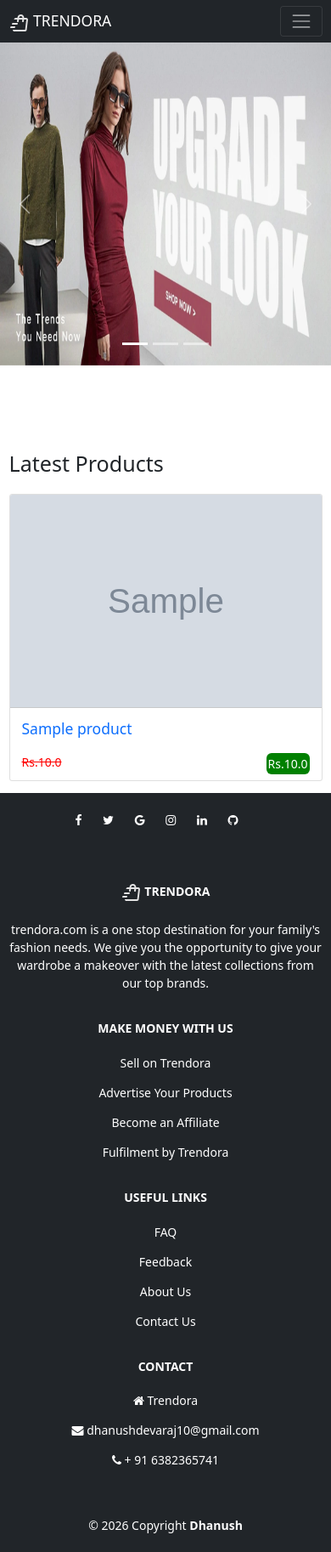
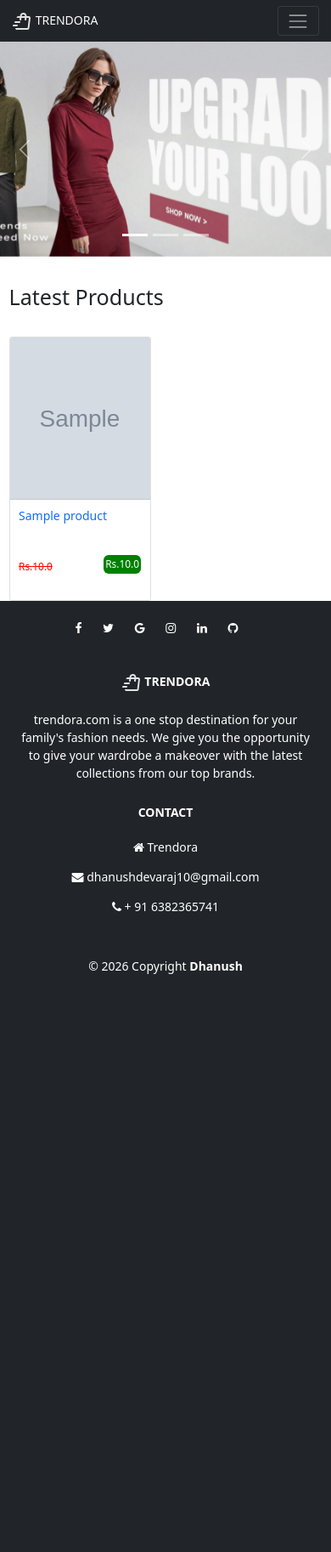
Before and after one commit to dhanushdevaraj10-glitch/trendora, a Django app: template shop/templates/shop/index.html in a window 390 px wide. Shown: the whole page at 85% size. After the commit the page ends 1146 px from the top, so only its background shows below. Run offline with Django 3.2, Linux system fonts and the light colour scheme; the template is opened without the code that fills it: most values are stand-ins (such as "Sample title", 1, 10 or a date in 2020); grey boxes marked "Sample" are stand-in pictures; some web fonts are replaced.

Commit message:
Update Trendora app and deployment config
Co-authored-by: Copilot <223556219+Copilot@users.noreply.github.com>

```diff
--- a/shop/templates/shop/cart.html
+++ b/shop/templates/shop/cart.html
@@ -3,14 +3,15 @@
 
 {% block Content %}
   <section>
-    <div class="container">
+    <div class="container my-4">
       <div class="row">
         <div class="col-12">
           <h4 class="mb-3">Cart Items</h4>
           <hr style="border-color: #b8bfc2;">
         </div>
 
-        <table class="table" style="border-color: transparent;">
+        <div class="table-responsive">
+        <table class="table cart-table" style="border-color: transparent;">
             <tr style="background-color: rgb(11, 0, 0); color: white;">
                 <th>Image</th>
                 <th>Product Name</th>
@@ -36,6 +37,7 @@
             <td id="net">0</td>
           </tr>
           </table>
+          </div>
 
       </div>
     </div>
--- a/shop/templates/shop/fav.html
+++ b/shop/templates/shop/fav.html
@@ -3,14 +3,15 @@
 
 {% block Content %}
   <section>
-    <div class="container">
+    <div class="container my-4">
       <div class="row">
         <div class="col-12">
           <h4 class="mb-3">Favourite Items</h4>
           <hr style="border-color: #b8bfc2;">
         </div>
 
-        <table class="table" style="border-color: transparent;">
+        <div class="table-responsive">
+        <table class="table cart-table" style="border-color: transparent;">
             <tr style="background-color: rgb(11, 0, 0); color: white;">
                 <th>Image</th>
                 <th>Product Name</th>
@@ -27,6 +28,7 @@
           {% endfor %}
 
           </table>
+          </div>
 
       </div>
     </div>
--- a/shop/templates/shop/inc/footer.html
+++ b/shop/templates/shop/inc/footer.html
@@ -1,4 +1,4 @@
-<footer class="text-center text-lg-start bg-dark text-white">
+<footer class="site-footer text-center text-lg-start bg-dark text-white">
     <section class="container d-flex justify-content-center justify-content-lg-between p-4">
       <div class="me-5 d-none d-lg-block">
         <span>Get connected with us on social networks:</span>
@@ -14,9 +14,9 @@
     </section>
 
     <section class="">
-      <div class="container text-center text-md-start mt-5">
-        <div class="row mt-3">
-          <div class="col-md-3 col-lg-4 col-xl-3 mx-auto mb-4">
+      <div class="container footer-content mt-5">
+        <div class="row footer-content-row mt-3">
+          <div class="col-md-3 col-lg-4 col-xl-3 mx-auto mb-4 footer-brand">
             <h6 class="text-uppercase fw-bold mb-4"> <svg xmlns="http://www.w3.org/2000/svg" height="24px" viewBox="0 -960 960 960" width="24px" fill="#e3e3e3"><path d="m40-240 20-80h220l-20 80H40Zm80-160 20-80h260l-20 80H120Zm623 240 20-160 29-240 10-79-59 479ZM240-80q-33 0-56.5-23.5T160-160h583l59-479H692l-11 85q-2 17-15 26.5t-30 7.5q-17-2-26.5-14.5T602-564l9-75H452l-11 84q-2 17-15 27t-30 8q-17-2-27-15t-8-30l9-74H220q4-34 26-57.5t54-23.5h80q8-75 51.5-117.5T550-880q64 0 106.5 47.5T698-720h102q36 1 60 28t19 63l-60 480q-4 30-26.5 49.5T740-80H240Zm220-640h159q1-33-22.5-56.5T540-800q-35 0-55.5 21.5T460-720Z"/></svg> Trendora</h6>
             <p>
               trendora.com is a one stop destination for your family's fashion needs.
@@ -24,14 +24,14 @@
             </p>
           </div>
 
-          <div class="col-md-2 col-lg-2 col-xl-2 mx-auto mb-4">
+          <div class="col-md-2 col-lg-2 col-xl-2 mx-auto mb-4 footer-mobile-hidden">
             <h6 class="text-uppercase fw-bold mb-4">Make Money with Us</h6>
             <p><a href="#!" class="text-reset">Sell on Trendora</a></p>
             <p><a href="#!" class="text-reset">Advertise Your Products</a></p>
             <p><a href="#!" class="text-reset">Become an Affiliate</a></p>
             <p><a href="#!" class="text-reset">Fulfilment by Trendora</a></p>
           </div>
-          <div class="col-md-3 col-lg-2 col-xl-2 mx-auto mb-4">
+          <div class="col-md-3 col-lg-2 col-xl-2 mx-auto mb-4 footer-mobile-hidden">
             <h6 class="text-uppercase fw-bold mb-4">Useful links</h6>
             <p><a href="#!" class="text-reset">FAQ</a></p>
             <p><a href="#!" class="text-reset">Feedback</a></p>
@@ -39,7 +39,7 @@
             <p><a href="#!" class="text-reset">Contact Us</a></p>
           </div>
 
-          <div class="col-md-4 col-lg-3 col-xl-3 mx-auto mb-md-0 mb-4">
+          <div class="col-md-4 col-lg-3 col-xl-3 mx-auto mb-md-0 mb-4 footer-contact">
             <h6 class="text-uppercase fw-bold mb-4"> Contact</h6>
             <p><i class="fa fa-home"></i> Trendora</p>
             <p><i class="fa fa-envelope"></i> dhanushdevaraj10@gmail.com</p>
--- a/shop/templates/shop/index.html
+++ b/shop/templates/shop/index.html
@@ -6,22 +6,27 @@
 
  {% block Content %}
 {% include "shop/inc/slider.html" %}
-    <div class="container" style="margin-top: 100px;">
-      <div class="row">
+    <div class="container" style="margin-top: clamp(32px, 8vw, 100px);">
+      <div class="row catalog-grid">
         <div class="col-12"><h1>Latest Products</h1></div>
         {% for items in products %}
-            <div class="col-md-4 col-lg-3">
-              <div class="card my-3">
+            <div class="col-6 col-md-4 col-lg-3">
+              <div class="card product-card h-100">
+                <div class="product-image-wrap">
+                  {% if items.trending %}
+                  <span class="hot product-card-hot">Hot</span>
+                  {% endif %}
                 {% if items.Product_image %}
-                <img style="height: 250px; object-fit: fill;" src="{{ items.Product_image.url }}" class="card-img-top" alt="{{ items.name }}">
+                <img src="{{ items.Product_image.url }}" class="card-img-top product-card-image" alt="{{ items.name }}">
                 {% else %}
                 <div class="d-flex align-items-center justify-content-center bg-light" style="height: 250px;">Image unavailable</div>
                 {% endif %}
+                </div>
                 <hr style="border-color: #b8bfc2; margin: 0px;">
                 <a style="text-decoration: none;" href="{% url 'product_details' items.category.name items.name %}">
                 <div class="card-body">
                   <h5 class="card-title text-start" style="margin-bottom: 18px;">{{ items.name }}</h5>
-                  <p style="font-size: 14px; margin-top: 0px; color: black;" class="text-primary">
+                  <p style="font-size: 14px; margin-top: 0px; color: black;" class="text-primary product-prices">
                     <span style="color: red;" class="float-start "><s>Rs.{{ items.original_price | stringformat:"0.1f" }}</s></span>
                     <span style="background-color: green; color: white; padding: 2px; margin-bottom: 7px; border-radius: 6px;" class="float-end new_price"> Rs.{{items.Selling_price | stringformat:"0.1f"}}</span></p>
                 </div>
--- a/shop/views.py
+++ b/shop/views.py
@@ -100,6 +100,7 @@ def collections(request):
     categories = Category.objects.filter(status=0)
     return render(request, 'shop/collections.html', {'categories': categories})
 
+
 def collectionview(request, name):
     category = Category.objects.filter(name=name, status=False).first()
     if not category:
--- a/static/css/style.css
+++ b/static/css/style.css
@@ -2,11 +2,10 @@
 
 .carousel-item img
 {
-    object-fit: fill;
+    object-fit: cover;
     object-position: center;
-    height: 45vh;
+    height: clamp(240px, 45vh, 520px);
     width: 100%;
-    overflow: hidden;
 }
 
 html
@@ -23,3 +22,199 @@ a
 {
     text-decoration: none;
 }
+
+.product-card-image,
+.category-card-image {
+    display: block;
+    width: 100%;
+    height: 250px;
+    margin: 0;
+    object-fit: cover;
+}
+
+.catalog-grid {
+    display: grid;
+    grid-template-columns: repeat(4, minmax(0, 1fr));
+    column-gap: 1.5rem;
+    row-gap: 1.75rem;
+}
+
+.catalog-grid > [class*="col-"] {
+    display: flex;
+    width: auto;
+    max-width: none;
+    min-width: 0;
+}
+
+.catalog-grid > .col-12,
+.catalog-grid > .alert {
+    grid-column: 1 / -1;
+}
+
+.catalog-grid .card {
+    width: 100%;
+}
+
+.product-image-wrap {
+    position: relative;
+}
+
+.product-image-wrap .product-card-hot {
+    position: absolute;
+    top: 0;
+    left: 0;
+    margin: 0;
+    z-index: 2;
+    padding: 0.35rem 0.65rem;
+    border-radius: 3px;
+    background: orangered;
+    color: white;
+    font-weight: bold;
+}
+
+.product-card .card-body {
+    display: flex;
+    flex-direction: column;
+    height: 100%;
+}
+
+.product-card .card-title {
+    min-height: 2.6em;
+}
+
+.product-card .product-prices {
+    display: flex;
+    justify-content: space-between;
+    align-items: center;
+    gap: 0.35rem;
+    margin-top: auto;
+}
+
+.product-detail-image {
+    display: block;
+    width: auto;
+    height: auto;
+    max-width: 100%;
+    max-height: 520px;
+    object-fit: contain;
+}
+
+.product-detail-image-wrap {
+    width: fit-content;
+    max-width: 100%;
+    margin: 0 auto;
+}
+
+.product-detail-description {
+    max-width: 70ch;
+}
+
+.quantity-control {
+    width: min(100%, 180px);
+}
+
+.table-responsive {
+    -webkit-overflow-scrolling: touch;
+}
+
+@media (min-width: 992px) {
+    .carousel-item img {
+        object-fit: fill;
+    }
+
+    .product-card-image,
+    .category-card-image {
+        object-fit: fill;
+    }
+}
+
+@media (max-width: 575.98px) {
+    .site-footer .footer-mobile-hidden {
+        display: none;
+    }
+
+    .site-footer .footer-content {
+        margin-top: 1.5rem !important;
+        padding-right: 1.25rem;
+        padding-left: 1.25rem;
+    }
+
+    .site-footer .footer-content-row {
+        margin-top: 0 !important;
+    }
+
+    .site-footer .footer-brand,
+    .site-footer .footer-contact {
+        margin-bottom: 1rem !important;
+    }
+
+    .site-footer .footer-contact p {
+        overflow-wrap: anywhere;
+    }
+
+    .catalog-grid {
+        grid-template-columns: repeat(2, minmax(0, 1fr));
+        column-gap: 1rem;
+        row-gap: 1.75rem;
+    }
+
+    .navbar .container {
+        padding-right: 1rem;
+        padding-left: 1rem;
+    }
+
+    @media (min-width: 576px) and (max-width: 991.98px) {
+        .catalog-grid {
+            grid-template-columns: repeat(3, minmax(0, 1fr));
+        }
+    }
+
+    .navbar-brand {
+        font-size: 1rem;
+    }
+
+    .carousel-item img {
+        height: 30vh;
+        min-height: 190px;
+        max-height: 280px;
+    }
+
+    .product-card-image,
+    .category-card-image {
+        height: 190px;
+    }
+
+    .product-card .card-body {
+        padding: 0.75rem;
+    }
+
+    .product-card .card-title {
+        font-size: 1rem;
+    }
+
+    .product-card .product-prices {
+        flex-wrap: wrap;
+        font-size: 0.85rem !important;
+    }
+
+    .product-card .new_price {
+        float: none !important;
+    }
+
+    .product-detail-image {
+        max-height: 380px;
+    }
+
+    .cart-table {
+        min-width: 620px;
+    }
+
+    .page-heading {
+        margin-left: 0 !important;
+    }
+
+    .page-divider {
+        width: 100% !important;
+        margin-left: 0 !important;
+    }
+}
```
Also changed, not shown: api/index.py (added, +7 -0 lines), dhanush/settings.py (+41 -12 lines), shop/models.py (+5 -6 lines), shop/templates/shop/collections.html (+7 -7 lines), shop/templates/shop/login.html (+6 -6 lines), shop/templates/shop/products/index.html (+11 -6 lines), shop/templates/shop/products/product_details.html (+16 -15 lines), shop/templates/shop/register.html (+4 -4 lines), shop/tests.py (+96 -2 lines), vercel.json (added), 4 other files.
